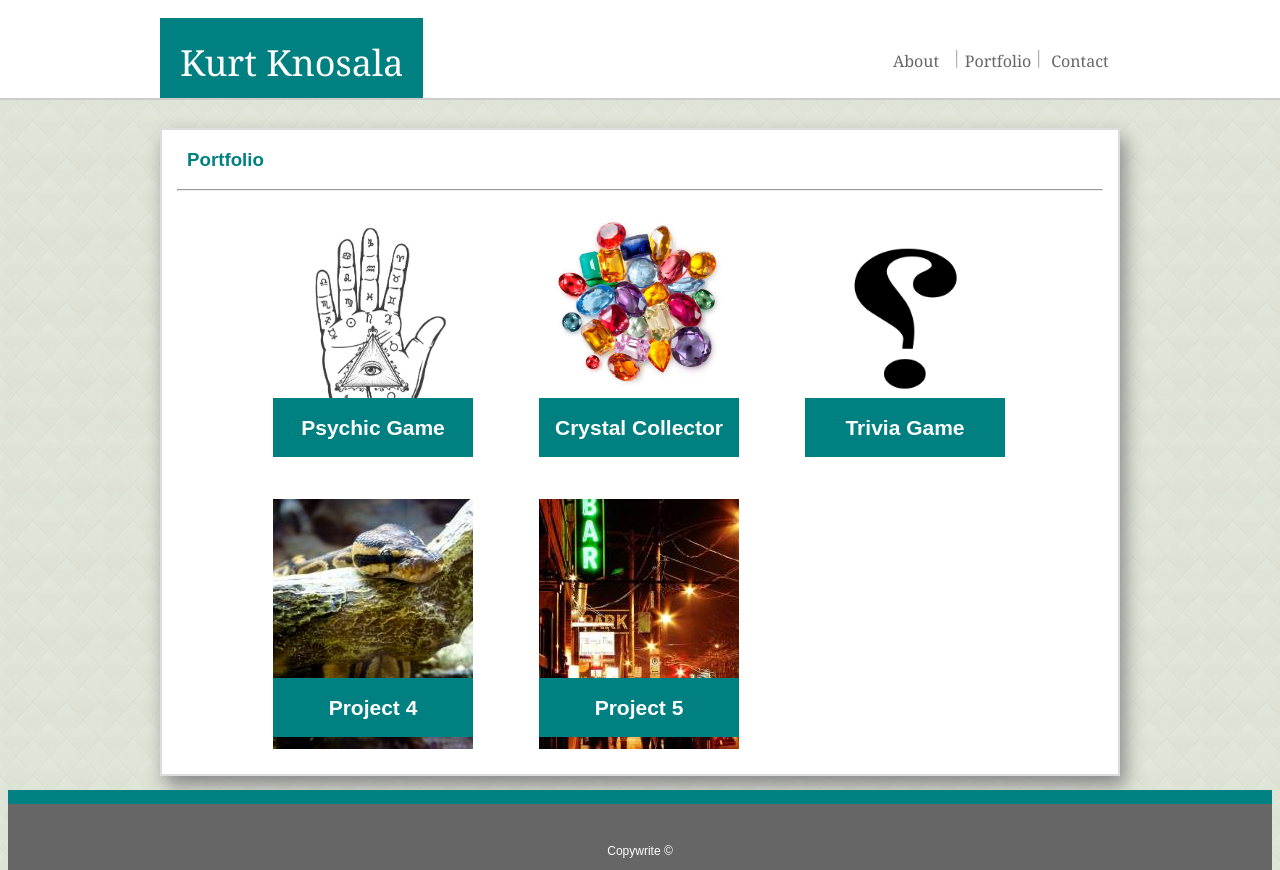
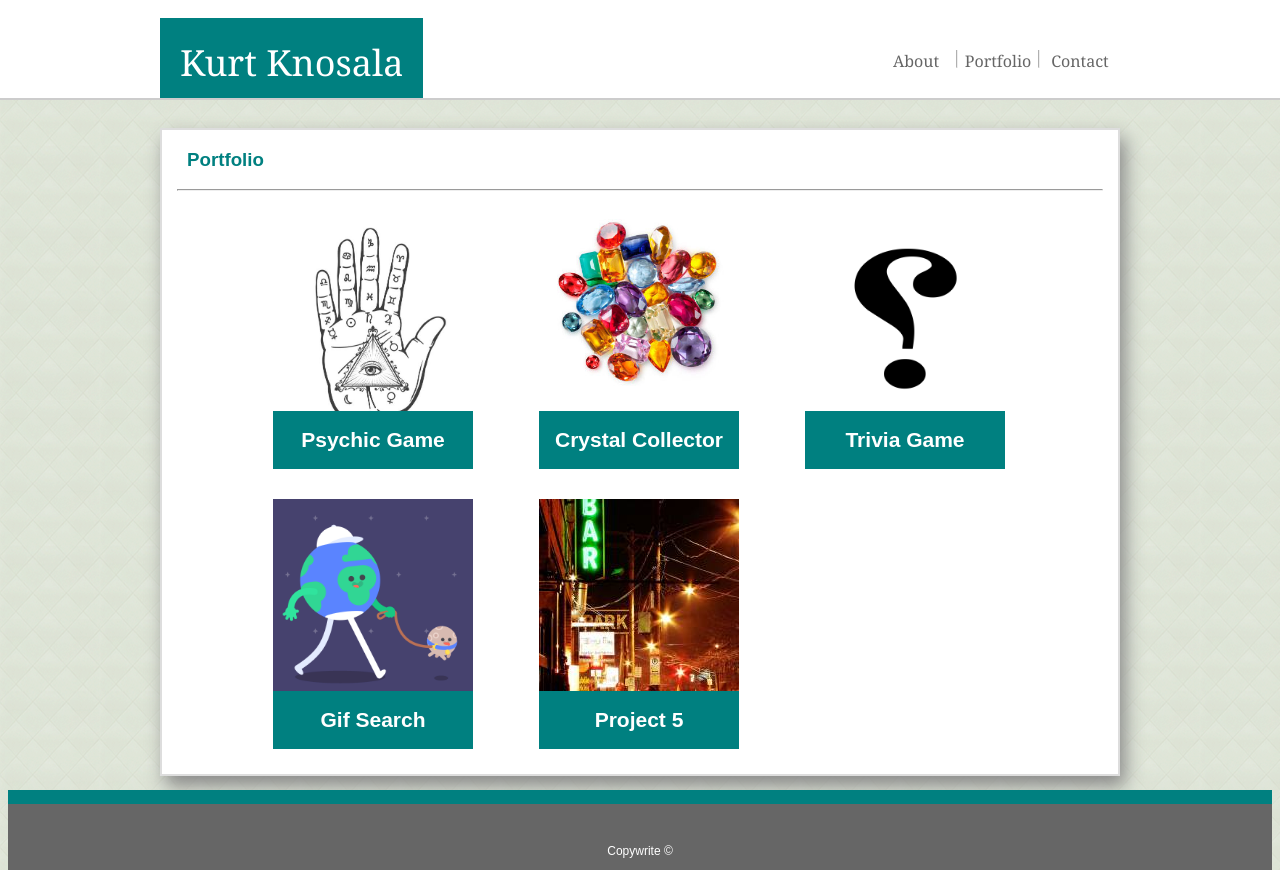
Before and after one commit to kknosala/Responsive-Portfolio, a plain HTML site: page portfolio.html in a window 1280 px wide. Drawn offline with Linux system fonts and the light colour scheme.

Commit message:
added gif search

```diff
--- a/assets/css/style.css
+++ b/assets/css/style.css
@@ -175,7 +175,7 @@ h1 {
 
 .banner {
     position: absolute;
-    bottom: 5%;
+    bottom: 0%;
     left: 50%;
     transform: translate(-50%, 0%);
     background-color: teal;
--- a/portfolio.html
+++ b/portfolio.html
@@ -60,8 +60,8 @@
                     </div>
 
                     <div class="imgcontainer">
-                        <a href="#" target="blank"><img src="assets/images/pplaceholder4.jpg" alt="Project 4"></a>
-                        <div class="banner"><h2>Project 4</h2></div>
+                        <a href="https://kknosala.github.io/GifTastic/" target="blank"><img class ="portImage" src="assets/images/giphy.gif" alt="Gif Search"></a>
+                        <div class="banner"><h2>Gif Search</h2></div>
                     </div>
 
                     <div class="imgcontainer">
```
Also changed, not shown: assets/images/giphy.gif (added).
